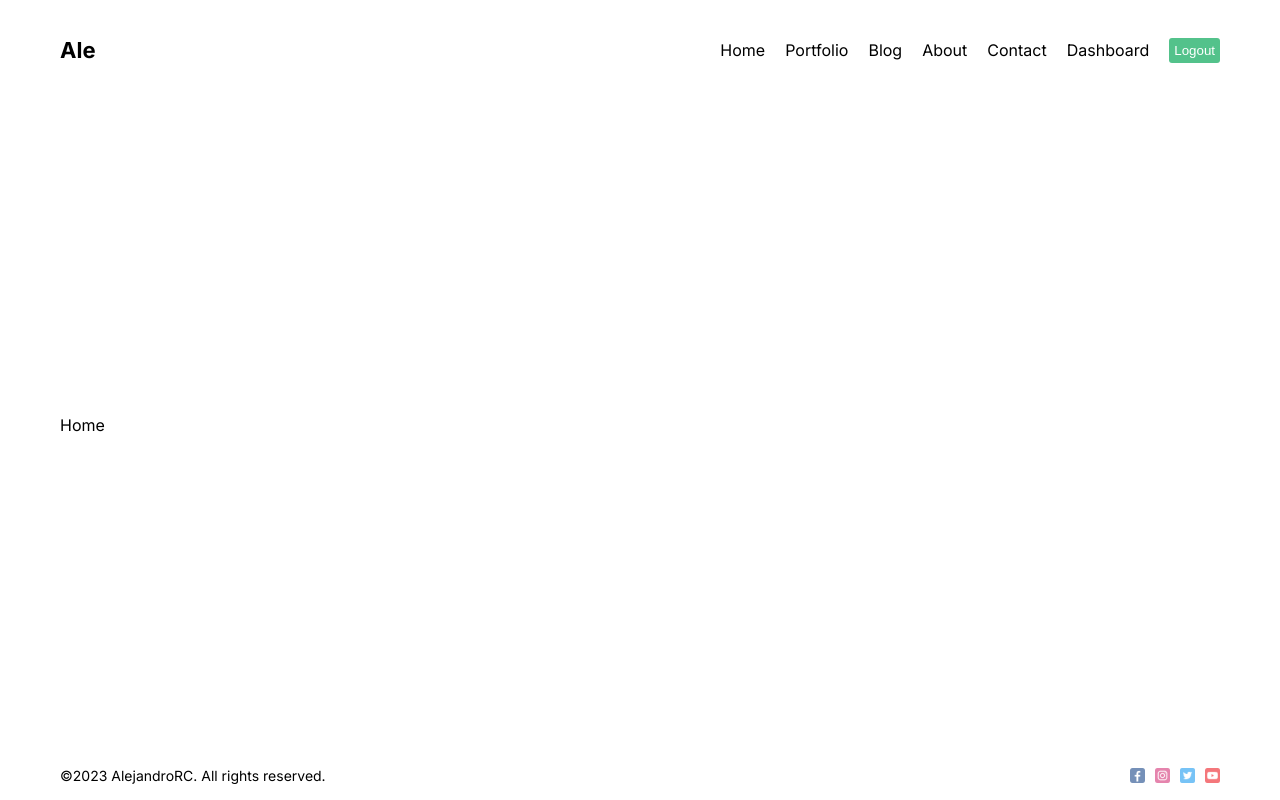
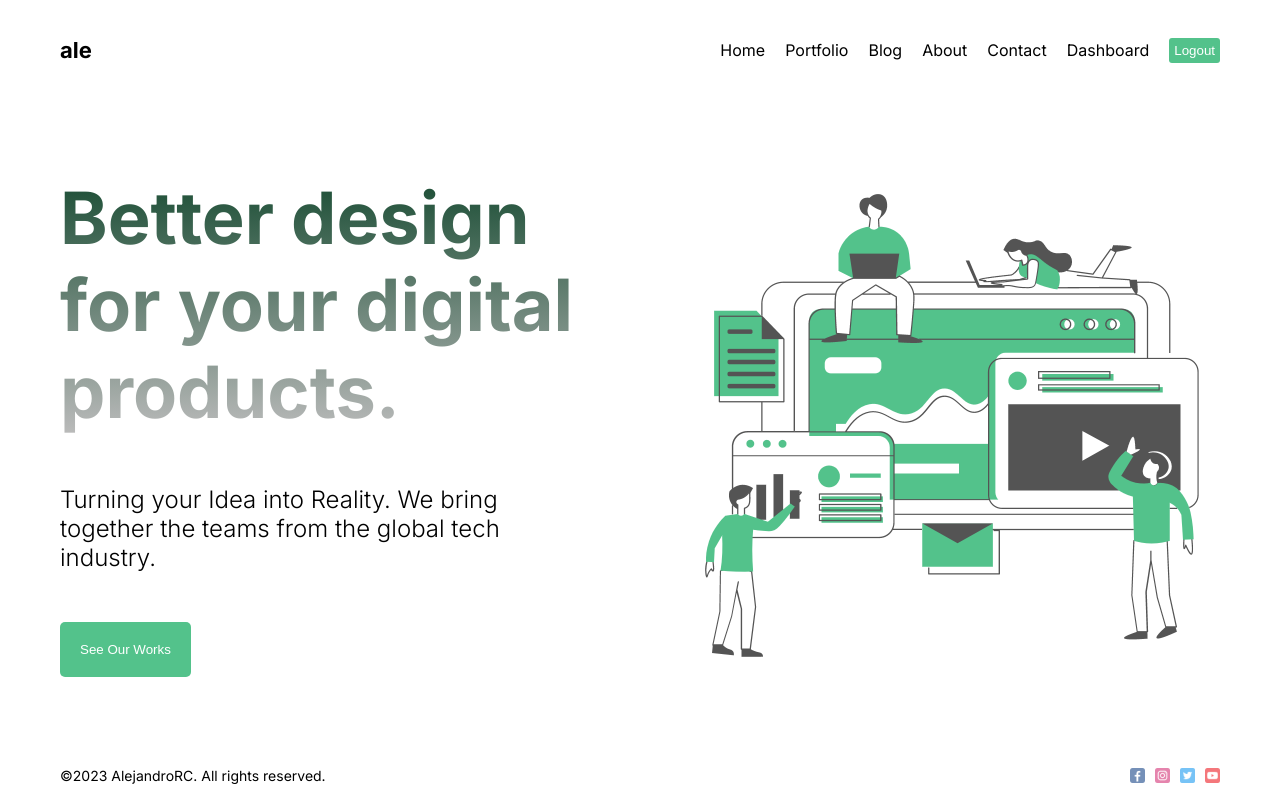
Before and after one commit to Alek30k/Blog, a Next.js app: page / in a window 1280 px wide. Built offline with nearby package versions, Linux system fonts and the light colour scheme.

Commit message:
last commit

```diff
--- a/next.config.js
+++ b/next.config.js
@@ -1,4 +1,8 @@
 /** @type {import('next').NextConfig} */
-const nextConfig = {}
+const nextConfig = {
+  images: {
+    domains: ["images.pexels.com"],
+  },
+};
 
-module.exports = nextConfig
+module.exports = nextConfig;
--- /dev/null
+++ b/src/app/about/page.module.css
@@ -0,0 +1,41 @@
+.container {
+}
+
+.imgContainer {
+  width: 100%;
+  height: 300px;
+  position: relative;
+}
+
+.img {
+  object-fit: cover;
+  filter: grayscale(100%);
+}
+
+.imgText {
+  position: absolute;
+  bottom: 20px;
+  left: 20px;
+  background-color: #53c28b;
+  padding: 5px;
+  color: white;
+}
+
+.textContainer {
+  display: flex;
+  gap: 100px;
+}
+
+.item {
+  flex: 1;
+  margin-top: 50px;
+  display: flex;
+  flex-direction: column;
+  gap: 30px;
+}
+
+.desc {
+  font-size: 18px;
+  font-weight: 300;
+  text-align: justify;
+}
--- a/src/app/page.js
+++ /dev/null
@@ -1,6 +0,0 @@
-import Image from "next/image";
-import styles from "./page.module.css";
-
-export default function Home() {
-  return <div>Home</div>;
-}
--- /dev/null
+++ b/src/app/page.jsx
@@ -0,0 +1,24 @@
+import Image from "next/image";
+import styles from "./page.module.css";
+import Hero from "public/hero.png";
+import Button from "@/components/Button/Button";
+
+export default function Home() {
+  return (
+    <div className={styles.container}>
+      <div className={styles.item}>
+        <h1 className={styles.title}>
+          Better design for your digital products.
+        </h1>
+        <p className={styles.desc}>
+          Turning your Idea into Reality. We bring together the teams from the
+          global tech industry.
+        </p>
+        <Button url="/portfolio" text="See Our Works" />
+      </div>
+      <div className={styles.item}>
+        <Image src={Hero} alt="" className={styles.img} />
+      </div>
+    </div>
+  );
+}
--- a/src/app/page.module.css
+++ b/src/app/page.module.css
@@ -1,229 +1,40 @@
-.main {
+.container {
+  display: flex;
+  align-items: center;
+  gap: 100px;
+}
+
+.item {
+  flex: 1;
   display: flex;
   flex-direction: column;
-  justify-content: space-between;
-  align-items: center;
-  padding: 6rem;
-  min-height: 100vh;
+  gap: 50px;
 }
 
-.description {
-  display: inherit;
-  justify-content: inherit;
-  align-items: inherit;
-  font-size: 0.85rem;
-  max-width: var(--max-width);
-  width: 100%;
-  z-index: 2;
-  font-family: var(--font-mono);
+.title {
+  font-size: 72px;
+  background: linear-gradient(to bottom, #194c33, #bbb);
+  -webkit-background-clip: text;
+  -webkit-text-fill-color: transparent;
 }
 
-.description a {
-  display: flex;
-  justify-content: center;
-  align-items: center;
-  gap: 0.5rem;
+.img {
+  width: 100%;
+  height: 500px;
+  object-fit: contain;
+  /* animation: move 3s infinite ease alternate; */
 }
 
-.description p {
-  position: relative;
-  margin: 0;
-  padding: 1rem;
-  background-color: rgba(var(--callout-rgb), 0.5);
-  border: 1px solid rgba(var(--callout-border-rgb), 0.3);
-  border-radius: var(--border-radius);
-}
-
-.code {
-  font-weight: 700;
-  font-family: var(--font-mono);
-}
-
-.grid {
-  display: grid;
-  grid-template-columns: repeat(4, minmax(25%, auto));
-  width: var(--max-width);
-  max-width: 100%;
-}
-
-.card {
-  padding: 1rem 1.2rem;
-  border-radius: var(--border-radius);
-  background: rgba(var(--card-rgb), 0);
-  border: 1px solid rgba(var(--card-border-rgb), 0);
-  transition: background 200ms, border 200ms;
-}
-
-.card span {
-  display: inline-block;
-  transition: transform 200ms;
-}
-
-.card h2 {
-  font-weight: 600;
-  margin-bottom: 0.7rem;
-}
-
-.card p {
-  margin: 0;
-  opacity: 0.6;
-  font-size: 0.9rem;
-  line-height: 1.5;
-  max-width: 30ch;
-}
-
-.center {
-  display: flex;
-  justify-content: center;
-  align-items: center;
-  position: relative;
-  padding: 4rem 0;
-}
-
-.center::before {
-  background: var(--secondary-glow);
-  border-radius: 50%;
-  width: 480px;
-  height: 360px;
-  margin-left: -400px;
-}
-
-.center::after {
-  background: var(--primary-glow);
-  width: 240px;
-  height: 180px;
-  z-index: -1;
-}
-
-.center::before,
-.center::after {
-  content: '';
-  left: 50%;
-  position: absolute;
-  filter: blur(45px);
-  transform: translateZ(0);
-}
-
-.logo {
-  position: relative;
-}
-/* Enable hover only on non-touch devices */
-@media (hover: hover) and (pointer: fine) {
-  .card:hover {
-    background: rgba(var(--card-rgb), 0.1);
-    border: 1px solid rgba(var(--card-border-rgb), 0.15);
+@keyframes move {
+  from {
+    transform: translateY(-10px);
   }
-
-  .card:hover span {
-    transform: translateX(4px);
+  to {
+    transform: translateY(10px);
   }
 }
 
-@media (prefers-reduced-motion) {
-  .card:hover span {
-    transform: none;
-  }
+.desc {
+  font-size: 24px;
+  font-weight: 300;
 }
-
-/* Mobile */
-@media (max-width: 700px) {
-  .content {
-    padding: 4rem;
-  }
-
-  .grid {
-    grid-template-columns: 1fr;
-    margin-bottom: 120px;
-    max-width: 320px;
-    text-align: center;
-  }
-
-  .card {
-    padding: 1rem 2.5rem;
-  }
-
-  .card h2 {
-    margin-bottom: 0.5rem;
-  }
-
-  .center {
-    padding: 8rem 0 6rem;
-  }
-
-  .center::before {
-    transform: none;
-    height: 300px;
-  }
-
-  .description {
-    font-size: 0.8rem;
-  }
-
-  .description a {
-    padding: 1rem;
-  }
-
-  .description p,
-  .description div {
-    display: flex;
-    justify-content: center;
-    position: fixed;
-    width: 100%;
-  }
-
-  .description p {
-    align-items: center;
-    inset: 0 0 auto;
-    padding: 2rem 1rem 1.4rem;
-    border-radius: 0;
-    border: none;
-    border-bottom: 1px solid rgba(var(--callout-border-rgb), 0.25);
-    background: linear-gradient(
-      to bottom,
-      rgba(var(--background-start-rgb), 1),
-      rgba(var(--callout-rgb), 0.5)
-    );
-    background-clip: padding-box;
-    backdrop-filter: blur(24px);
-  }
-
-  .description div {
-    align-items: flex-end;
-    pointer-events: none;
-    inset: auto 0 0;
-    padding: 2rem;
-    height: 200px;
-    background: linear-gradient(
-      to bottom,
-      transparent 0%,
-      rgb(var(--background-end-rgb)) 40%
-    );
-    z-index: 1;
-  }
-}
-
-/* Tablet and Smaller Desktop */
-@media (min-width: 701px) and (max-width: 1120px) {
-  .grid {
-    grid-template-columns: repeat(2, 50%);
-  }
-}
-
-@media (prefers-color-scheme: dark) {
-  .vercelLogo {
-    filter: invert(1);
-  }
-
-  .logo {
-    filter: invert(1) drop-shadow(0 0 0.3rem #ffffff70);
-  }
-}
-
-@keyframes rotate {
-  from {
-    transform: rotate(360deg);
-  }
-  to {
-    transform: rotate(0deg);
-  }
-}
--- /dev/null
+++ b/src/components/Button/Button.jsx
@@ -0,0 +1,13 @@
+import React from "react";
+import styles from "./button.module.css";
+import Link from "next/link";
+
+const Button = ({ text, url }) => {
+  return (
+    <Link href={url}>
+      <button className={styles.container}>{text}</button>
+    </Link>
+  );
+};
+
+export default Button;
--- /dev/null
+++ b/src/components/Button/button.module.css
@@ -0,0 +1,9 @@
+.container {
+  padding: 20px;
+  cursor: pointer;
+  background-color: #53c28b;
+  border: none;
+  border-radius: 5px;
+  width: max-content;
+  color: white;
+}
--- a/src/components/navbar/Navbar.jsx
+++ b/src/components/navbar/Navbar.jsx
@@ -41,7 +41,7 @@
   return (
     <div className={styles.container}>
       <Link href="/" className={styles.logo}>
-        Ale
+        ale
       </Link>
 
       <div className={styles.links}>
```
Also changed, not shown: src/app/about/page.jsx (+57 -1 lines).
